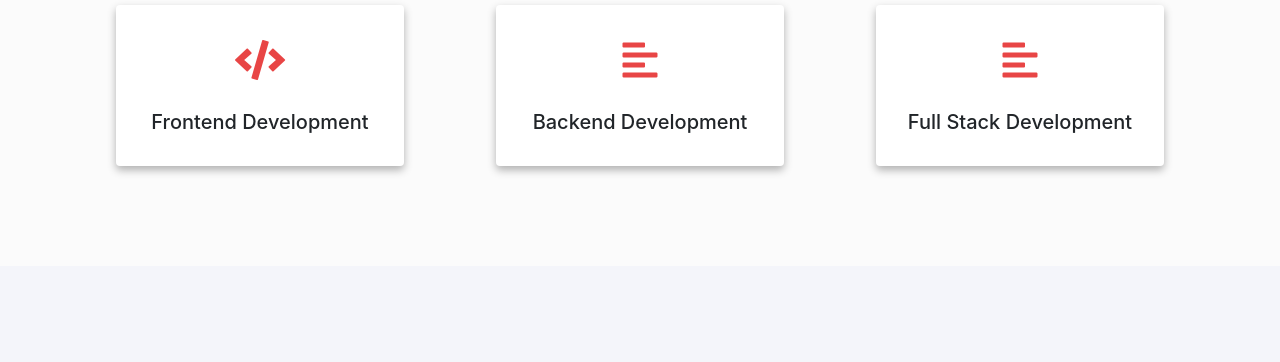
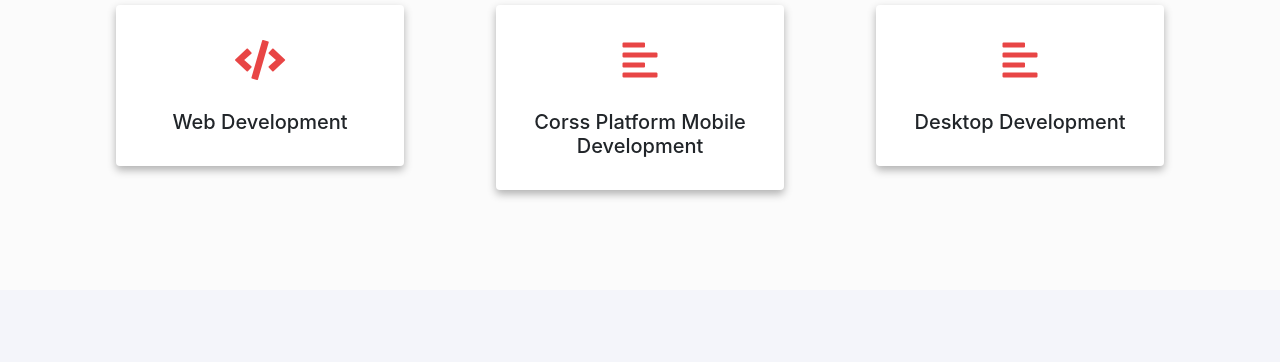
Before and after one commit to Faisal201/Portfolio, a plain HTML site: page index.html in a window 1280 px wide. Shown: the part 711-1073 px from the top of the page. Drawn offline with Linux system fonts and the light colour scheme.

Commit message:
service section changed.

```diff
--- a/index.html
+++ b/index.html
@@ -153,7 +153,7 @@
                         <div class="card text-center m-auto" style="max-width: 18rem;">
                             <i class="fas fa-code"></i>
                             <div class="card-body">
-                                <h5 class="card-title">Frontend Development</h5>
+                                <h5 class="card-title">Web Development</h5>
                                 <div class="card-items">
                                     <h1>200$</h1>
                                     <p class="card-text">Design your website with responsive design materials like the bootstrap 4.</p>
@@ -168,7 +168,7 @@
                         <div class="card text-center m-auto" style="max-width: 18rem;">
                             <i class="fas fa-align-left"></i>
                             <div class="card-body">
-                                <h5 class="card-title">Backend Development</h5>
+                                <h5 class="card-title">Corss Platform Mobile Development</h5>
                                 <div class="card-items">
                                     <h1>200$</h1>
                                     <p class="card-text">Develop your website with one of the most powerfull tool PHP and it's frame works.</p>
@@ -183,7 +183,7 @@
                         <div class="card text-center m-auto" style="max-width: 18rem;">
                             <i class="fas fa-align-left"></i>
                             <div class="card-body">
-                                <h5 class="card-title">Full Stack Development</h5>
+                                <h5 class="card-title">Desktop Development</h5>
                                 <div class="card-items">
                                     <h1>200$</h1>
                                     <p class="card-text">If you are looking for someone who can help you build entire site then hire me.</p>
```
